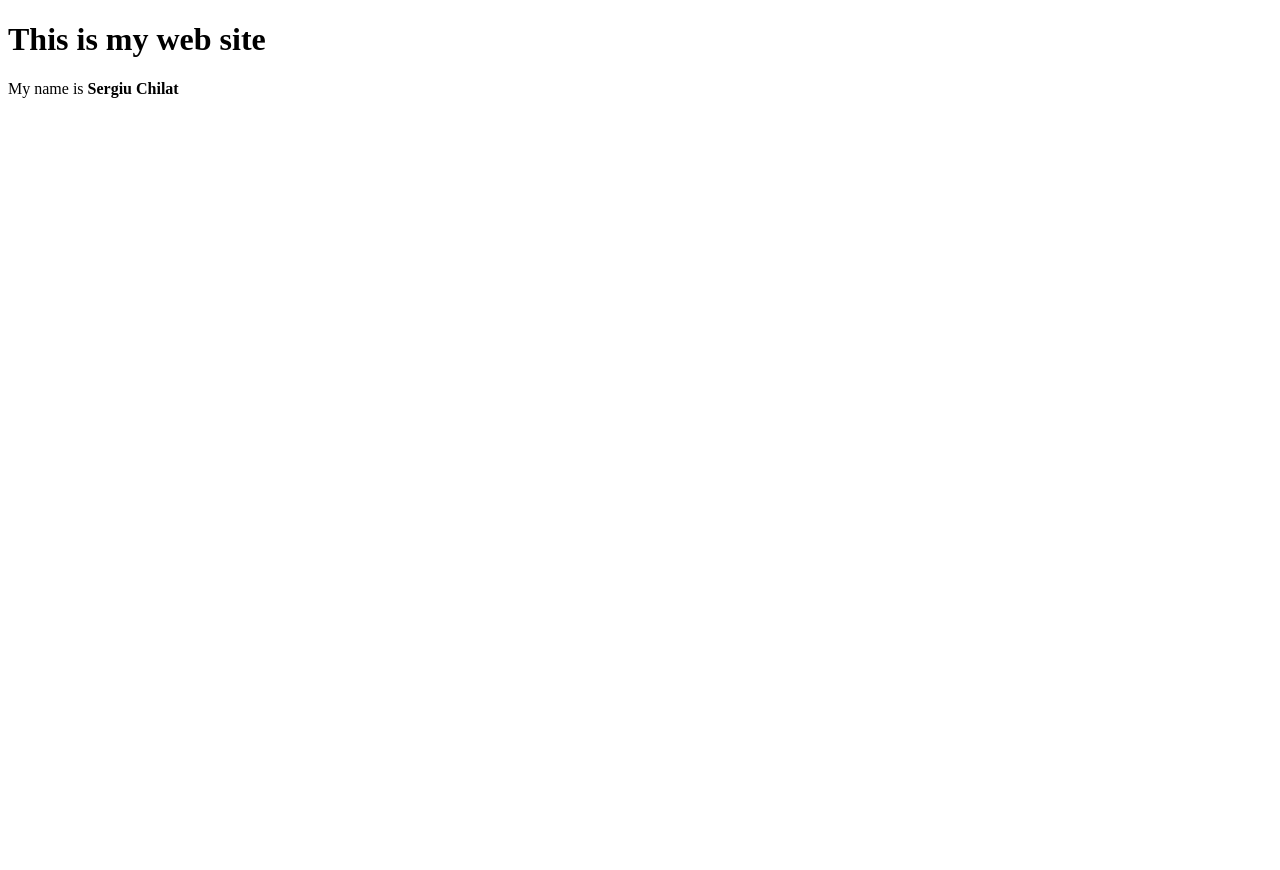
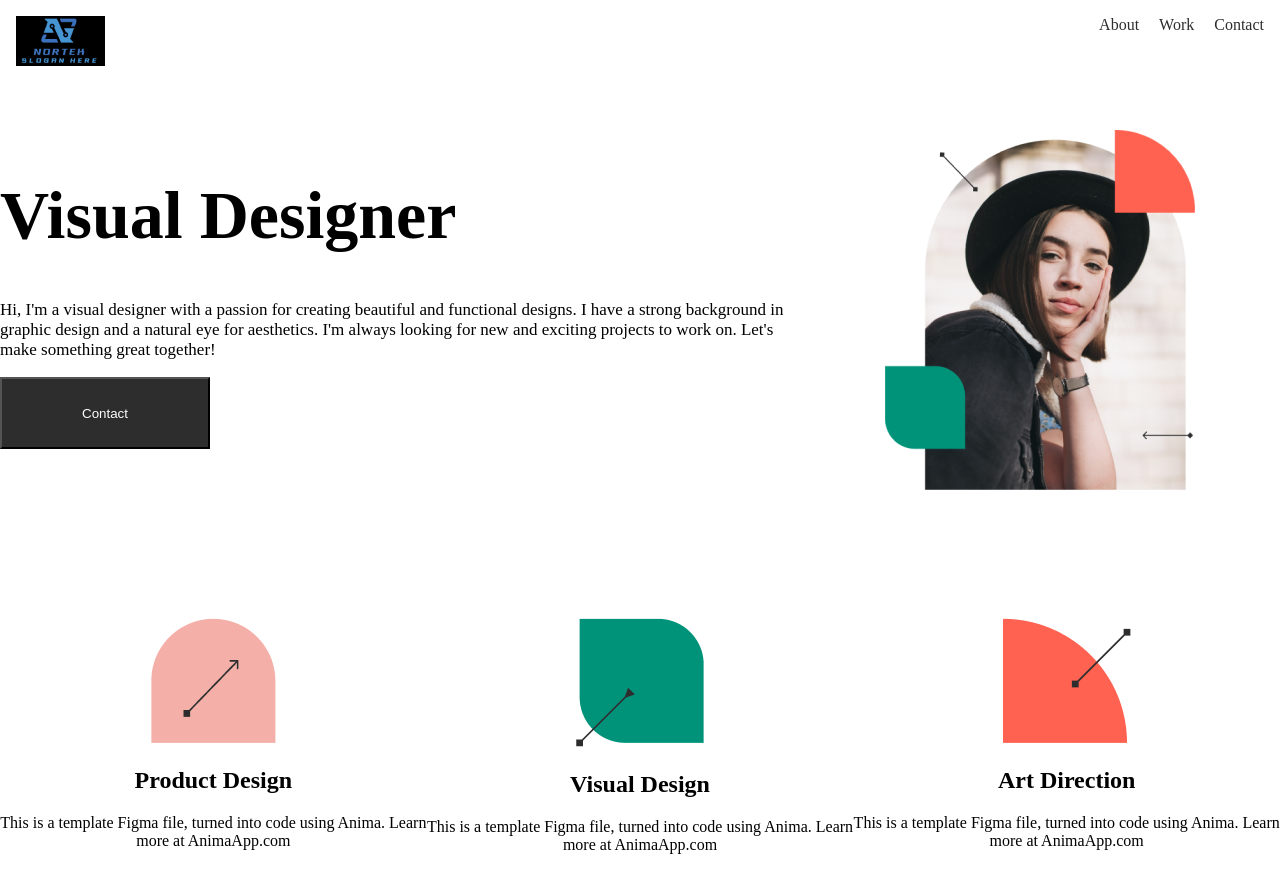
Before and after one commit to sergiuchilat/nortek-29.02.2024, a plain HTML site: page index.html in a window 1280 px wide. Before the commit the page ends 800 px from the top, so only its background shows below. Drawn offline with Linux system fonts and the light colour scheme.

Commit message:
WebSite version 1

```diff
--- /dev/null
+++ b/app.css
@@ -0,0 +1,54 @@
+body{
+    max-width: 1280px;
+    margin: 0 auto;
+}
+nav{
+    display: flex;
+    justify-content: space-between;
+    margin: 1em;
+}
+
+nav img{
+    height: 50px;
+}
+
+nav a{
+    color: #2D2D2D;
+    text-decoration: none;
+    display: inline-block;
+    margin-left: 1em;
+}
+
+nav a:hover{
+    color: #FFA500;
+    text-decoration: none;
+}
+
+header{
+    display: flex;
+    margin-top: 4em;
+}
+
+header h1{
+    font-size: 68px;
+}
+
+
+header p{
+    font-size: 17px;
+}
+
+header button{
+    background-color: #2D2D2D;
+    color: white;
+    padding: 2em 6em;
+}
+
+section{
+    display: flex;
+    margin-top: 8em;
+}
+
+section div{
+    text-align: center;
+}
--- a/index.html
+++ b/index.html
@@ -1,12 +1,53 @@
 <!DOCTYPE html>
 <html lang="en">
+
 <head>
     <meta charset="UTF-8">
     <meta name="viewport" content="width=device-width, initial-scale=1.0">
     <title>Document</title>
+    <link rel="stylesheet" href="app.css">
 </head>
+
 <body>
-    <h1>This is my web site</h1>
-    <p>My name is <strong>Sergiu Chilat</strong></p>
+    <nav>
+        <img src="nortek-logo.png" alt="">
+
+        <div>
+            <a href="#">About</a>
+            <a href="#">Work</a>
+            <a href="#">Contact</a>
+        </div>
+    </nav>
+    <header>
+        <div>
+            <h1>Visual Designer</h1>
+            <p>Hi, I'm a visual designer with a passion for creating beautiful and functional designs. I have a strong
+                background in graphic design and a natural eye for aesthetics. I'm always looking for new and exciting
+                projects to work on. Let's make something great together!</p>
+            <button>Contact</button>
+        </div>
+        <img src="HeaderImage 1.png" alt="">
+
+    </header>
+    <section>
+        <div>
+            <img src="Skills Card Icon-1.png" alt="">
+            <h2>Product Design</h2>
+            <p>This is a template Figma file, turned into code using Anima. Learn more at AnimaApp.com</p>
+        </div>
+
+        <div>
+            <img src="Skills Card Icon-2.png" alt="">
+            <h2>Visual Design</h2>
+            <p>This is a template Figma file, turned into code using Anima. Learn more at AnimaApp.com</p>
+        </div>
+
+        <div>
+            <img src="Skills Card Icon-3.png" alt="">
+            <h2>Art Direction</h2>
+            <p>This is a template Figma file, turned into code using Anima. Learn more at AnimaApp.com</p>
+        </div>
+    </section>
 </body>
+
 </html>
```
Also changed, not shown: HeaderImage 1.png (added), Skills Card Icon-1.png (added), Skills Card Icon-2.png (added), Skills Card Icon-3.png (added), nortek-logo.png (added).
